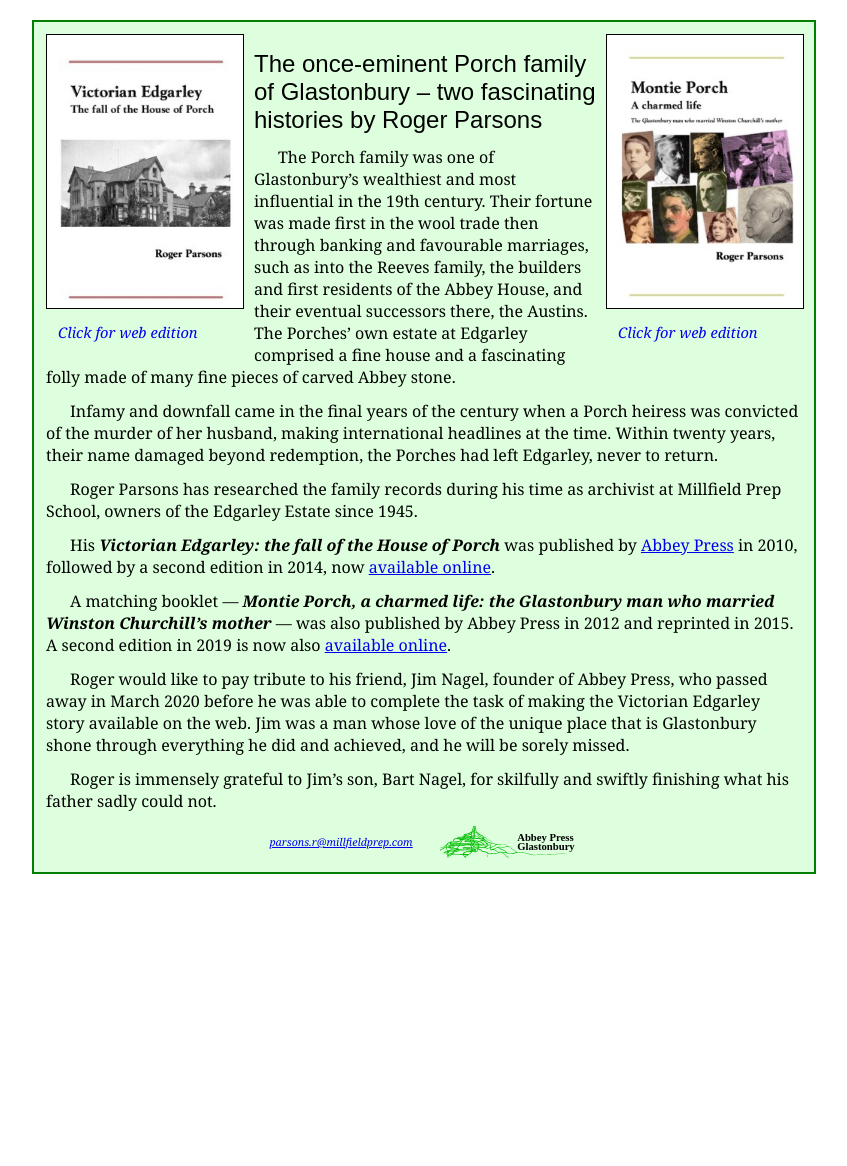
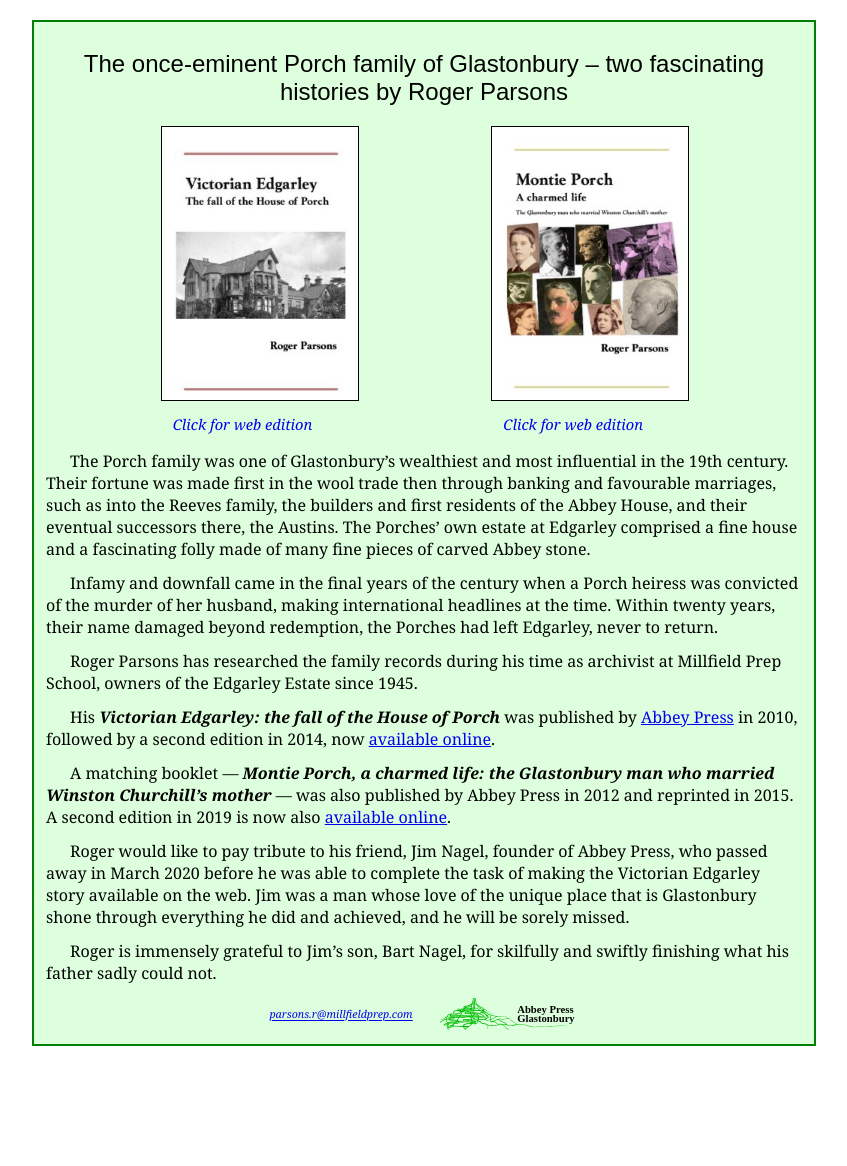
Before and after one commit to tremby/porch-books, a PHP site: page / in a window 1280 px wide. Shown: the whole page, without its empty margins (216-1063 px from the left). Before the commit the page ends 874 px from the top, so only its background shows below. Run offline with PHP 8.4, Linux system fonts and the light colour scheme; some libraries are stand-ins or nearby versions.

Commit message:
Adjust home page layout a little

```diff
--- a/src/index.php
+++ b/src/index.php
@@ -6,6 +6,14 @@
 
 <box style="background-color:#dfd">
 
+<center>
+  <h2 style="font-family: sans-serif; font-weight: normal">
+    The once-eminent Porch family of Glastonbury –
+    two fascinating histories by Roger Parsons
+  </h2>
+</center>
+
+<div style="display: flex; justify-content: space-evenly; text-align: center;">
   <a href="edgarley/text" aria-label="Read Victorian Edgarley: the fall of the House of Porch">
     <?php   fig("left","porch-edgarley-cover.jpg", .75, 1)   ?>
     Click for web edition
@@ -17,11 +25,7 @@
     Click for web edition
     <?php   figend()   ?>
   </a>
-
-<h2 style="font-family: sans-serif; font-weight: normal">
-The once-eminent Porch family of Glastonbury –
-two fascinating histories by Roger Parsons
-</h2>
+</div>
 
 <p>The Porch family was one of Glastonbury’s wealthiest and most influential in the 19th century.
 Their fortune was made first in the wool trade then through banking and favourable marriages, such as into the Reeves family, the builders and first residents of the Abbey House, and their eventual successors there, the Austins.
```
Lines whose indentation alone changed are shown as unchanged.
